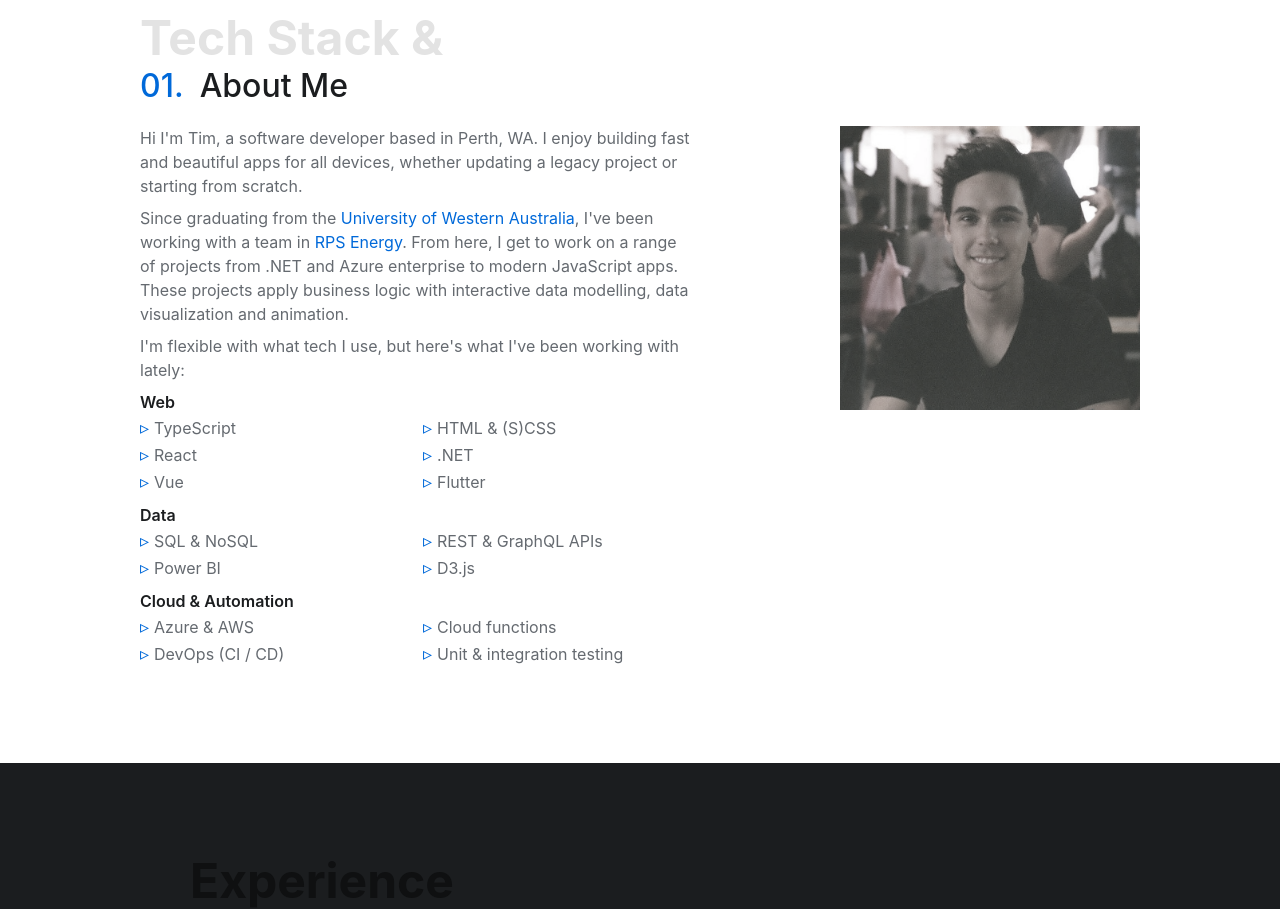
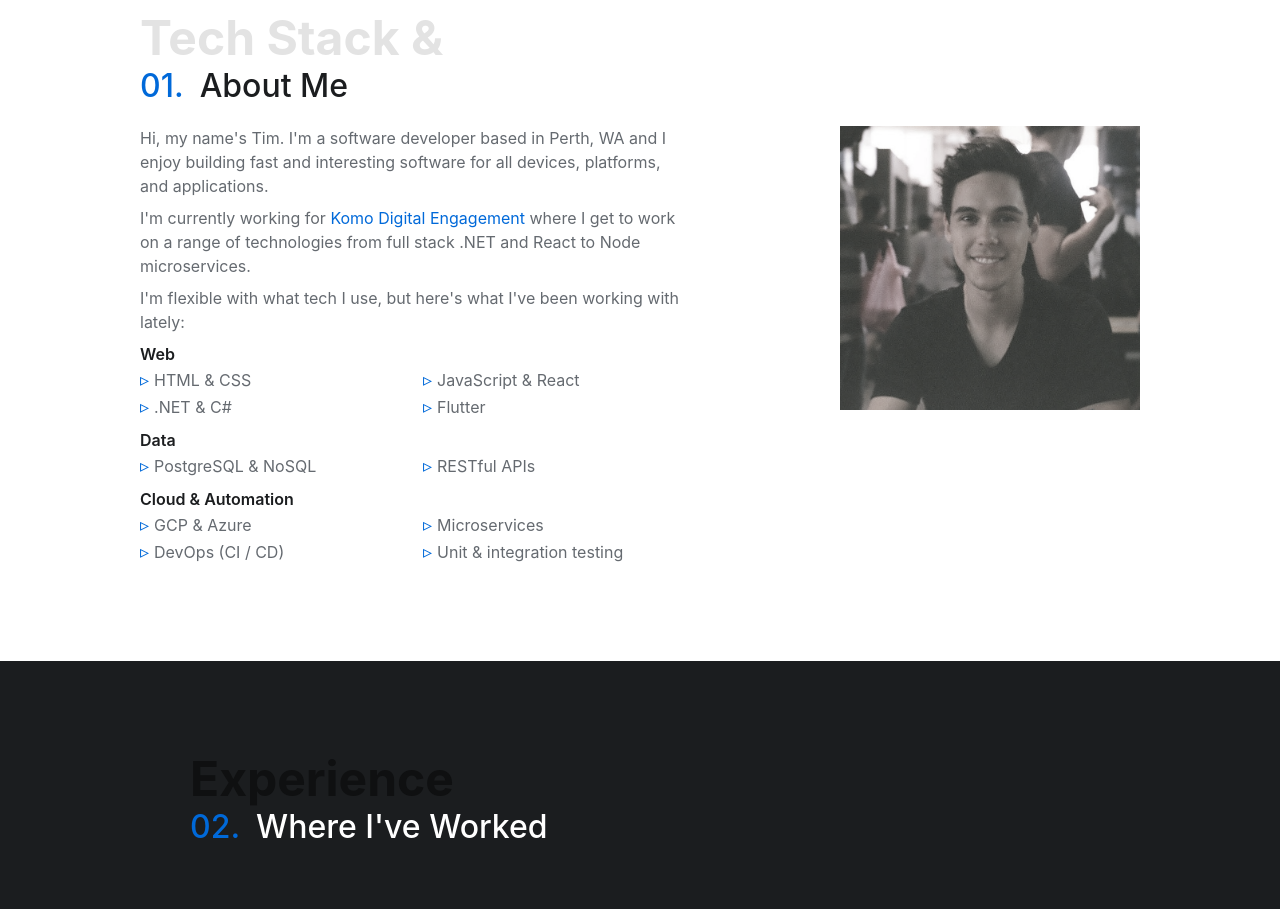
Before and after one commit to timeitel/portfolio, a Next.js app: page / in a window 1280 px wide. Shown: the part 880-1789 px from the top of the page. Built offline with nearby package versions, Linux system fonts and the light colour scheme.

Commit message:
feat: about section copy

```diff
--- a/components/Home/AboutMe/aboutme.tsx
+++ b/components/Home/AboutMe/aboutme.tsx
@@ -1,71 +1,61 @@
-import React, { FC } from 'react';
-import styles from './About.module.scss';
+import React, { FC } from "react";
+import styles from "./About.module.scss";
 
 const AboutMe: FC<{}> = () => {
   return (
-    <section id='about' className='bg-white'>
+    <section id="about" className="bg-white">
       <div className={styles.container}>
-        {' '}
         <hgroup>
-          <h2 className='font-black section__title text-c-grey-1'>
+          <h2 className="font-black section__title text-c-grey-1">
             Tech Stack &
           </h2>
-          <h3 className='section__subtitle text-c-dark-1'>
+          <h3 className="section__subtitle text-c-dark-1">
             <span>01.</span>About Me
           </h3>
         </hgroup>
         <div className={styles.aboutcontainer}>
           <div className={styles.abouttext}>
             <p>
-              Hi I'm Tim, a software developer based in Perth, WA. I enjoy
-              building fast and beautiful apps for all devices, whether updating
-              a legacy project or starting from scratch.
+              Hi, my name's Tim. I'm a software developer based in Perth, WA and
+              I enjoy building fast and interesting software for all devices,
+              platforms, and applications.
             </p>
-            <p className='mt-2'>
-              Since graduating from the{' '}
-              <span className='text-c-blue-1'>
-                University of Western Australia
-              </span>
-              , I've been working with a team in{' '}
-              <span className='text-c-blue-1'>RPS Energy</span>. From here, I
-              get to work on a range of projects from .NET and Azure enterprise
-              to modern JavaScript apps. These projects apply business logic
-              with interactive data modelling, data visualization and animation.
+            <p className="mt-2">
+              I'm currently working for{" "}
+              <span className="text-c-blue-1">Komo Digital Engagement</span>{" "}
+              where I get to work on a range of technologies from full stack
+              .NET and React to Node microservices.
             </p>
-            <p className='mt-2'>
+            <p className="mt-2">
               I'm flexible with what tech I use, but here's what I've been
               working with lately:
             </p>
-            <h6 className='mt-2 text-c-dark-1 font-semibold'>Web</h6>
-            <ul className='list'>
-              <li>TypeScript</li>
-              <li>React</li>
-              <li>Vue</li>
-              <li>HTML & (S)CSS</li>
-              <li>.NET</li>
+            <h6 className="mt-2 text-c-dark-1 font-semibold">Web</h6>
+            <ul className="list">
+              <li>HTML & CSS</li>
+              <li>.NET & C#</li>
+              <li>JavaScript & React</li>
               <li>Flutter</li>
             </ul>
-            <h6 className='mt-2 text-c-dark-1 font-semibold'>Data</h6>
-            <ul className='list'>
-              <li>SQL & NoSQL</li>
-              <li>Power BI</li>
-              <li className={styles.desktop}>REST & GraphQL APIs</li>
-              <li className={styles.mobile}>REST & GraphQL</li>
-              <li>D3.js</li>
+            <h6 className="mt-2 text-c-dark-1 font-semibold">Data</h6>
+            <ul className="list">
+              <li>PostgreSQL & NoSQL</li>
+              <li className={styles.desktop}>RESTful APIs</li>
+              <li className={styles.mobile}>RESTful APIs</li>
             </ul>
-            <h6 className='mt-2 text-c-dark-1 font-semibold'>
+            <h6 className="mt-2 text-c-dark-1 font-semibold">
               Cloud & Automation
             </h6>
-            <ul className='list'>
-              <li>Azure & AWS</li>
+            <ul className="list">
+              <li>GCP & Azure</li>
               <li>DevOps (CI / CD)</li>
-              <li>Cloud functions</li>
+              <li>Microservices</li>
               <li className={styles.desktop}>Unit & integration testing</li>
               <li className={styles.mobile}>Testing</li>
             </ul>
           </div>
           <div className={styles.imagecontainer}>
-            <img src='./profile-pic.jpg' />
+            <img src="./profile-pic.jpg" />
           </div>
         </div>
       </div>
```
